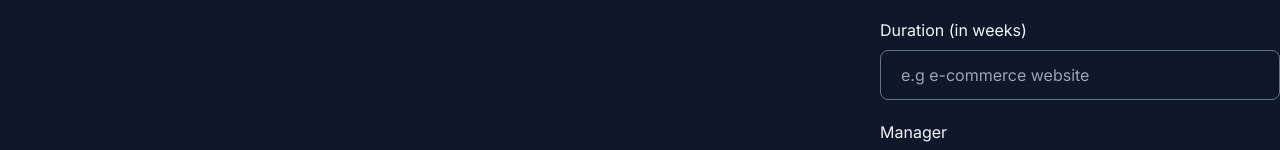
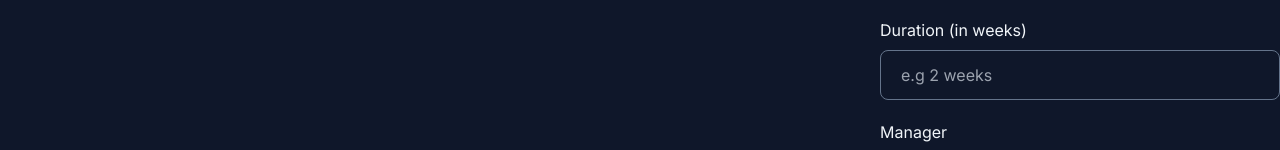
Before and after one commit to kajal-rekha/proxima-client, a React (Create React App) app: page / in a window 1280 px wide. Shown: the part 520-670 px from the top of the page. Built offline with nearby package versions, Linux system fonts and the light colour scheme; no server answers; sample sign-in values are in the browser's storage; the HTML template or start-up script is replaced by a standard one.

Commit message:
form update

```diff
--- a/src/components/ProjectForm.js
+++ b/src/components/ProjectForm.js
@@ -188,7 +188,7 @@ const ProjectForm = ({ project, setIsModalOpen, setIsOverlayOpen }) => {
           value={duration}
           onChange={(e) => setDuration(e.target.value)}
           type="number"
-          placeholder="e.g e-commerce website"
+          placeholder="e.g 2 weeks"
           id="duration"
           className={`bg-transparent border  py-3 px-5 rounded-lg outline-none focus:border-sky-400 duration-300 ${
             emptyFields?.includes("duration")
```
